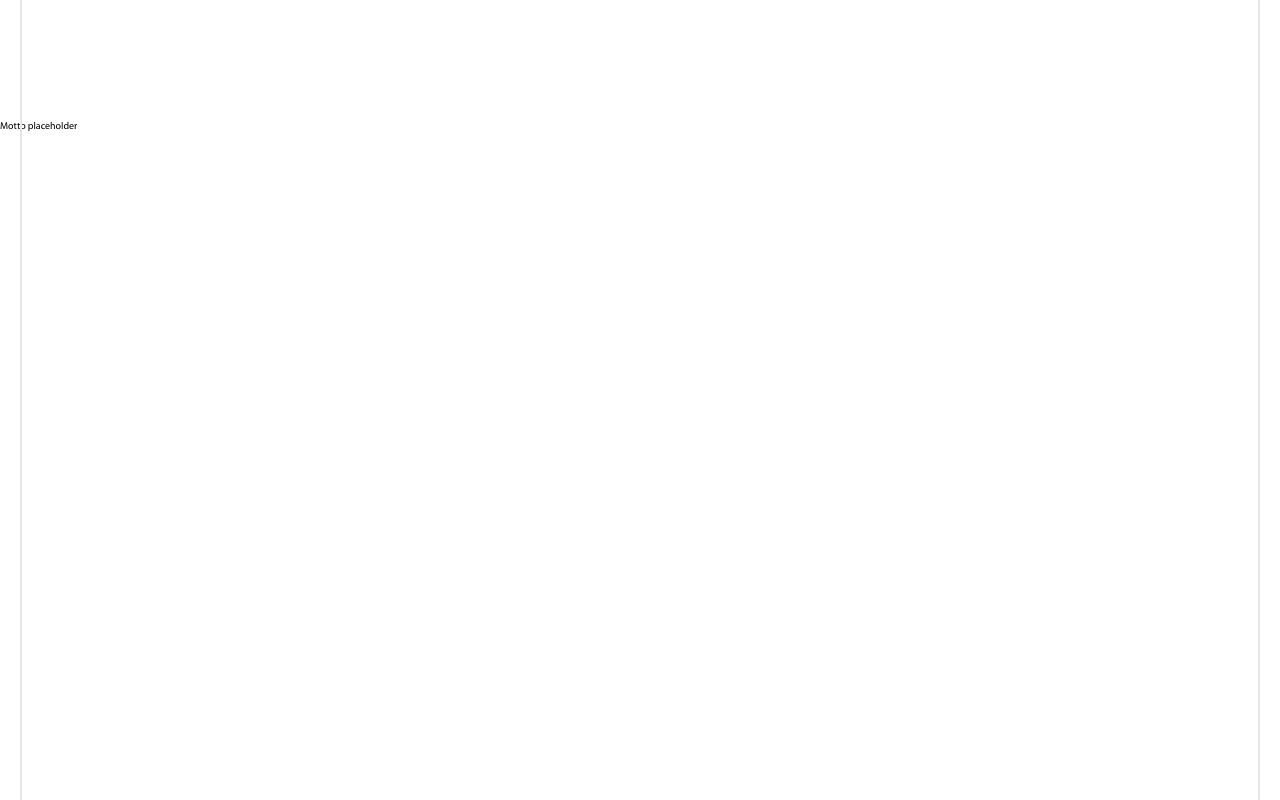
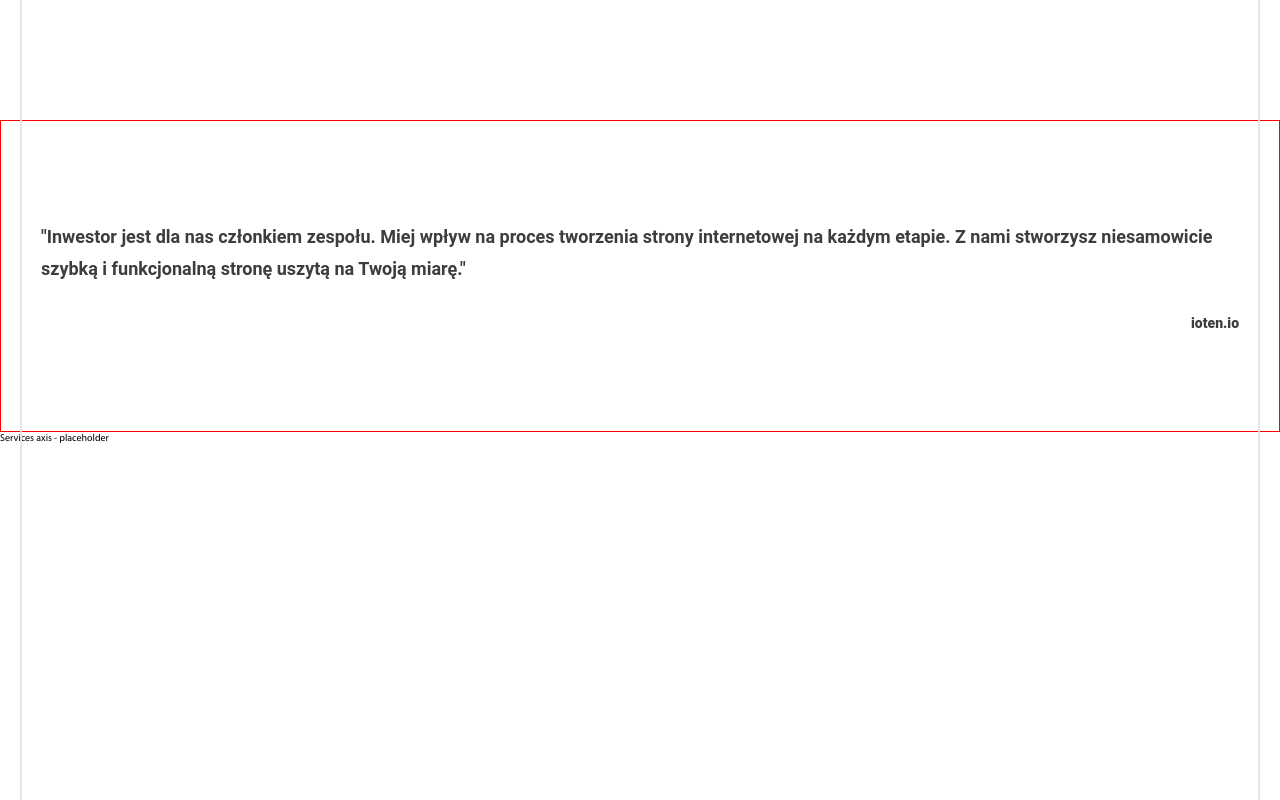
Before and after one commit to sebastian-lucjan/ioten, a Next.js app: page / in a window 1280 px wide. Shown: the part 1480-2280 px from the top of the page. Built offline with nearby package versions, Linux system fonts and the light colour scheme; a web font is replaced by a local one.

Commit message:
Done MottoInterlude section on home page

```diff
--- a/pages/index.jsx
+++ b/pages/index.jsx
@@ -5,6 +5,7 @@ import MottoInterlude from 'src/components/MottoInterlude';
 import ServicesAxis from 'src/components/ServicesAxis';
 import BlogShort from 'src/components/BlogShort';
 import IdeaInterlude from 'src/components/IdeaInterlude';
+import Testimonials from '../src/components/Testimonials';
 
 export default function Home() {
   return (
@@ -14,6 +15,7 @@ export default function Home() {
         <MainPage />
         <MottoInterlude />
         <ServicesAxis />
+        <Testimonials />
         <BlogShort />
         <IdeaInterlude />
       </BaseLayout>
--- a/src/components/MainSectionWrapper/MainSectionWrapper.styles.js
+++ b/src/components/MainSectionWrapper/MainSectionWrapper.styles.js
@@ -5,7 +5,7 @@ const MainSectionWrapper = styled.section`
   flex-direction: column;
   position: relative;
   width: 100%;
-  min-height: 100vh;
+  min-height: ${({ smaller }) => (smaller ? '' : '100vh')};
   background: ${({ colors }) => colors.background};
 
   &::after,
--- /dev/null
+++ b/src/components/MottoInterlude/MottoInterlude.styles.js
@@ -0,0 +1,26 @@
+import styled from 'styled-components';
+
+export const Wrapper = styled.div`
+  display: flex;
+  flex-direction: column;
+  justify-content: space-between;
+  padding: 100px 40px;
+  color: ${({ theme }) => theme.color.darkestGray};
+  border: 1px solid red;
+`;
+
+export const MottoParagraph = styled.p`
+  font-family: 'Myriad Pro', Roboto, Arial, serif;
+  font-style: normal;
+  font-weight: 600;
+  font-size: ${({ theme }) => theme.font.size.paragraph};
+  line-height: 32px;
+`;
+
+export const MottoCaption = styled.p`
+  margin-top: 3rem;
+  font-family: 'Myriad Pro', Roboto, Arial, serif;
+  font-weight: 800;
+  font-size: ${({ theme }) => theme.font.size.smallText};
+  text-align: right;
+`;
--- a/src/components/MottoInterlude/index.jsx
+++ b/src/components/MottoInterlude/index.jsx
@@ -1,5 +1,7 @@
 import MainSectionWrapper from 'src/components/MainSectionWrapper/MainSectionWrapper.styles';
 import theme from 'src/assets/styles/theme';
+import { motto } from 'src/data/pageData';
+import { MottoCaption, MottoParagraph, Wrapper } from './MottoInterlude.styles';
 
 const MottoInterlude = () => {
   const {
@@ -7,8 +9,11 @@ const MottoInterlude = () => {
   } = theme;
 
   return (
-    <MainSectionWrapper colors={{ background: white, lines: lightGray }}>
-      <div>Motto placeholder</div>
+    <MainSectionWrapper colors={{ background: white, lines: lightGray }} smaller>
+      <Wrapper className="motto">
+        <MottoParagraph className="motto__text">{motto.text}</MottoParagraph>
+        <MottoCaption className="motto__caption">{motto.caption}</MottoCaption>
+      </Wrapper>
     </MainSectionWrapper>
   );
 };
--- a/src/components/Navigation/index.jsx
+++ b/src/components/Navigation/index.jsx
@@ -3,11 +3,17 @@ import Link from 'next/link';
 import { v4 as uuid } from 'uuid';
 import MainSectionWrapper from 'src/components/MainSectionWrapper/MainSectionWrapper.styles';
 import { navigationData } from 'src/data/pageData';
+import theme from 'src/assets/styles/theme';
 import { Wrapper, StyledValuationButton, StyledMenu, StyledLink, StyledLogo } from './Navigation.styles';
 
 const Navigation = () => {
+  const {
+    color: { lightGray },
+    gradient: { lightGray: lightGrayGradient },
+  } = theme;
+
   return (
-    <MainSectionWrapper colors={{ isGradient: false, bgColor: 'white', linesColor: 'lightGray' }}>
+    <MainSectionWrapper colors={{ background: lightGrayGradient, lines: lightGray }} smaller>
       <Wrapper>
         <Link href="/">
           {/* <Logo /> */}
--- /dev/null
+++ b/src/components/Testimonials/index.jsx
@@ -0,0 +1,17 @@
+import MainSectionWrapper from 'src/components/MainSectionWrapper/MainSectionWrapper.styles';
+import theme from 'src/assets/styles/theme';
+
+const Testimonials = () => {
+  const {
+    color: { lightGray },
+    gradient: { lightGray: lightGrayGradient },
+  } = theme;
+
+  return (
+    <MainSectionWrapper colors={{ background: lightGrayGradient, lines: lightGray }} smaller>
+      <div>Testimonials - placeholder</div>
+    </MainSectionWrapper>
+  );
+};
+
+export default Testimonials;
--- a/src/data/pageData.js
+++ b/src/data/pageData.js
@@ -31,6 +31,11 @@ export const services = {
   ],
 };
 
+export const motto = {
+  text: '"Inwestor jest dla nas członkiem zespołu. Miej wpływ na proces tworzenia strony internetowej na każdym etapie. Z nami stworzysz niesamowicie szybką i funkcjonalną stronę uszytą na Twoją miarę."',
+  caption: 'ioten.io',
+};
+
 export const footerData = {
   ioten: 'ioten.io',
   intro: {
```
